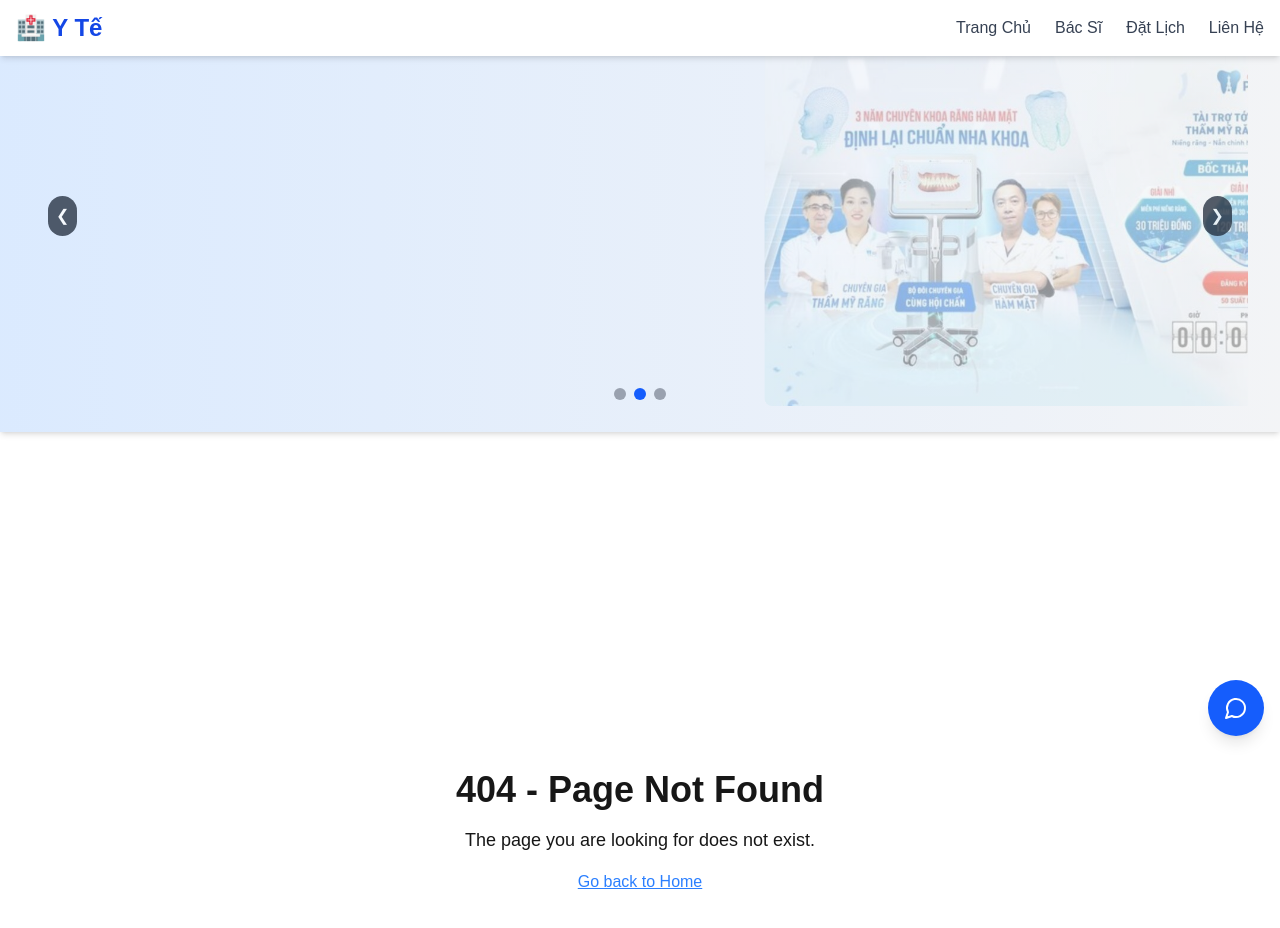
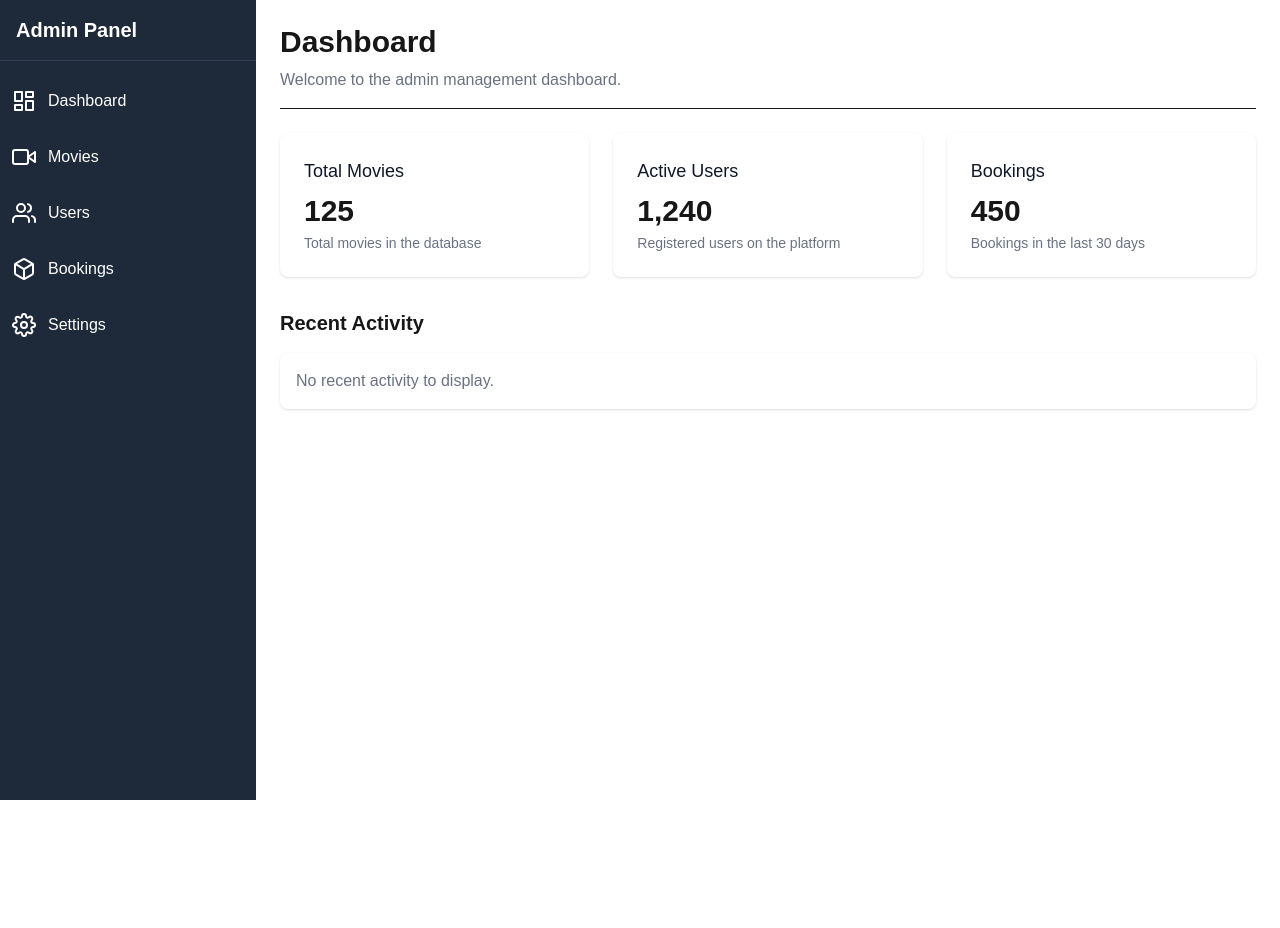
Before and after one commit to QUANGNOTFUN/medical-service-web-nextjs, a Next.js app: page /management in a window 1280 px wide. Before the commit this address had no page. Shown: the top 928 px of the page. After the commit the page ends 800 px from the top, so only its background shows below. Built offline with nearby package versions, Linux system fonts and the light colour scheme.

Commit message:
update project structure

```diff
--- /dev/null
+++ b/src/app/(admin)/layout.tsx
@@ -0,0 +1,19 @@
+import React from 'react';
+import AdminSidebar from '@/components/sidebar/AdminSidebar';
+import '../globals.css';
+export default function ManagementLayout({
+  children,
+}: {
+  children: React.ReactNode;
+}) {
+  return (
+    <div className="flex min-h-screen">
+      <AdminSidebar />
+      <main className="flex-1 p-6 overflow-auto">
+        <div className="container mx-auto">
+          {children}
+        </div>
+      </main>
+    </div>
+  );
+}
--- /dev/null
+++ b/src/app/(admin)/management/page.tsx
@@ -0,0 +1,56 @@
+import React from 'react';
+
+export default function ManagementPage() {
+  return (
+    <div className="space-y-6">
+      <div className="border-b pb-4">
+        <h1 className="text-3xl font-bold">Dashboard</h1>
+        <p className="text-gray-500 mt-2">Welcome to the admin management dashboard.</p>
+      </div>
+
+      <div className="grid grid-cols-1 md:grid-cols-2 lg:grid-cols-3 gap-6">
+        <DashboardCard
+          title="Total Movies"
+          value="125"
+          description="Total movies in the database"
+        />
+        <DashboardCard
+          title="Active Users"
+          value="1,240"
+          description="Registered users on the platform"
+        />
+        <DashboardCard
+          title="Bookings"
+          value="450"
+          description="Bookings in the last 30 days"
+        />
+      </div>
+
+      <div className="mt-8">
+        <h2 className="text-xl font-semibold mb-4">Recent Activity</h2>
+        <div className="bg-white dark:bg-gray-800 rounded-lg shadow p-4">
+          <p className="text-gray-500">No recent activity to display.</p>
+        </div>
+      </div>
+    </div>
+  );
+}
+
+// Dashboard card component for statistics
+function DashboardCard({
+  title,
+  value,
+  description
+}: {
+  title: string;
+  value: string;
+  description: string;
+}) {
+  return (
+    <div className="bg-white dark:bg-gray-800 rounded-lg shadow p-6">
+      <h3 className="text-lg font-medium text-gray-900 dark:text-white">{title}</h3>
+      <p className="text-3xl font-bold mt-2">{value}</p>
+      <p className="text-gray-500 text-sm mt-1">{description}</p>
+    </div>
+  );
+}
--- a/src/app/layout.tsx
+++ b/src/app/(guest)/layout.tsx
@@ -1,8 +1,8 @@
 import type { Metadata } from "next";
 import { Geist, Geist_Mono } from "next/font/google";
-import "./globals.css"
+import "../globals.css"
 import Header from "@/components/header/Header";
-import Footer from "../components/footer/Footer";
+import Footer from "../../components/footer/Footer";
 import PosterCarousel from "@/components/silders/Poster";
 import { FC, ReactNode } from "react";
 import IconMessage from "@/components/icons/IconMessage";
--- /dev/null
+++ b/src/components/ClientHeaderFooter.tsx
@@ -0,0 +1,21 @@
+"use client";
+
+import { usePathname } from "next/navigation";
+import Header from "@/components/header/Header";
+import Footer from "@/components/footer/Footer";
+
+export default function ClientHeaderFooter() {
+    const pathname = usePathname();
+    const isManagementRoute = pathname.startsWith("/management");
+
+    if (isManagementRoute) {
+        return null; // Không hiển thị Header/Footer cho /management
+    }
+
+    return (
+        <>
+            <Header />
+            <Footer />
+        </>
+    );
+}
--- /dev/null
+++ b/src/components/icons/AdminIcons.tsx
@@ -0,0 +1,41 @@
+import React from 'react';
+
+export const DashboardIcon: React.FC = () => (
+  <svg xmlns="http://www.w3.org/2000/svg" width="24" height="24" viewBox="0 0 24 24" fill="none" stroke="currentColor" strokeWidth="2" strokeLinecap="round" strokeLinejoin="round">
+    <rect x="3" y="3" width="7" height="9" />
+    <rect x="14" y="3" width="7" height="5" />
+    <rect x="14" y="12" width="7" height="9" />
+    <rect x="3" y="16" width="7" height="5" />
+  </svg>
+);
+
+export const MoviesIcon: React.FC = () => (
+  <svg xmlns="http://www.w3.org/2000/svg" width="24" height="24" viewBox="0 0 24 24" fill="none" stroke="currentColor" strokeWidth="2" strokeLinecap="round" strokeLinejoin="round">
+    <polygon points="23 7 16 12 23 17 23 7" />
+    <rect x="1" y="5" width="15" height="14" rx="2" ry="2" />
+  </svg>
+);
+
+export const UsersIcon: React.FC = () => (
+  <svg xmlns="http://www.w3.org/2000/svg" width="24" height="24" viewBox="0 0 24 24" fill="none" stroke="currentColor" strokeWidth="2" strokeLinecap="round" strokeLinejoin="round">
+    <path d="M17 21v-2a4 4 0 0 0-4-4H5a4 4 0 0 0-4 4v2" />
+    <circle cx="9" cy="7" r="4" />
+    <path d="M23 21v-2a4 4 0 0 0-3-3.87" />
+    <path d="M16 3.13a4 4 0 0 1 0 7.75" />
+  </svg>
+);
+
+export const BookingsIcon: React.FC = () => (
+  <svg xmlns="http://www.w3.org/2000/svg" width="24" height="24" viewBox="0 0 24 24" fill="none" stroke="currentColor" strokeWidth="2" strokeLinecap="round" strokeLinejoin="round">
+    <path d="M21 16V8a2 2 0 0 0-1-1.73l-7-4a2 2 0 0 0-2 0l-7 4A2 2 0 0 0 3 8v8a2 2 0 0 0 1 1.73l7 4a2 2 0 0 0 2 0l7-4A2 2 0 0 0 21 16z" />
+    <polyline points="3.27 6.96 12 12.01 20.73 6.96" />
+    <line x1="12" y1="22.08" x2="12" y2="12" />
+  </svg>
+);
+
+export const SettingsIcon: React.FC = () => (
+  <svg xmlns="http://www.w3.org/2000/svg" width="24" height="24" viewBox="0 0 24 24" fill="none" stroke="currentColor" strokeWidth="2" strokeLinecap="round" strokeLinejoin="round">
+    <circle cx="12" cy="12" r="3" />
+    <path d="M19.4 15a1.65 1.65 0 0 0 .33 1.82l.06.06a2 2 0 0 1 0 2.83 2 2 0 0 1-2.83 0l-.06-.06a1.65 1.65 0 0 0-1.82-.33 1.65 1.65 0 0 0-1 1.51V21a2 2 0 0 1-2 2 2 2 0 0 1-2-2v-.09A1.65 1.65 0 0 0 9 19.4a1.65 1.65 0 0 0-1.82.33l-.06.06a2 2 0 0 1-2.83 0 2 2 0 0 1 0-2.83l.06-.06a1.65 1.65 0 0 0 .33-1.82 1.65 1.65 0 0 0-1.51-1H3a2 2 0 0 1-2-2 2 2 0 0 1 2-2h.09A1.65 1.65 0 0 0 4.6 9a1.65 1.65 0 0 0-.33-1.82l-.06-.06a2 2 0 0 1 0-2.83 2 2 0 0 1 2.83 0l.06.06a1.65 1.65 0 0 0 1.82.33H9a1.65 1.65 0 0 0 1-1.51V3a2 2 0 0 1 2-2 2 2 0 0 1 2 2v.09a1.65 1.65 0 0 0 1 1.51 1.65 1.65 0 0 0 1.82-.33l.06-.06a2 2 0 0 1 2.83 0 2 2 0 0 1 0 2.83l-.06.06a1.65 1.65 0 0 0-.33 1.82V9a1.65 1.65 0 0 0 1.51 1H21a2 2 0 0 1 2 2 2 2 0 0 1-2 2h-.09a1.65 1.65 0 0 0-1.51 1z" />
+  </svg>
+);
--- /dev/null
+++ b/src/components/sidebar/AdminSidebar.tsx
@@ -0,0 +1,51 @@
+import React from 'react';
+import Link from 'next/link';
+import {
+  DashboardIcon,
+  MoviesIcon,
+  UsersIcon,
+  BookingsIcon,
+  SettingsIcon
+} from '@/components/icons/AdminIcons';
+
+interface SidebarItem {
+  title: string;
+  href: string;
+  icon?: React.ReactNode;
+}
+
+interface AdminSidebarProps {
+  className?: string;
+}
+
+const AdminSidebar: React.FC<AdminSidebarProps> = ({ className = '' }) => {
+  const sidebarItems: SidebarItem[] = [
+    { title: 'Dashboard', href: '/management', icon: <DashboardIcon /> },
+    { title: 'Movies', href: '/management/movies', icon: <MoviesIcon /> },
+    { title: 'Users', href: '/management/users', icon: <UsersIcon /> },
+    { title: 'Bookings', href: '/management/bookings', icon: <BookingsIcon /> },
+    { title: 'Settings', href: '/management/settings', icon: <SettingsIcon /> },
+  ];
+
+  return (
+    <aside className={`w-64 h-screen bg-gray-800 text-white ${className}`}>
+      <div className="p-4 border-b border-gray-700">
+        <h2 className="text-xl font-bold">Admin Panel</h2>
+      </div>
+      <nav className="mt-4">
+        <ul>
+          {sidebarItems.map((item, index) => (
+            <li key={index} className="mb-2">
+              <Link href={item.href} className="flex items-center p-3 hover:bg-gray-700 rounded-md transition-colors">
+                {item.icon && <span className="mr-3">{item.icon}</span>}
+                <span>{item.title}</span>
+              </Link>
+            </li>
+          ))}
+        </ul>
+      </nav>
+    </aside>
+  );
+};
+
+export default AdminSidebar;
```
Also changed, not shown: src/app/(guest)/page.tsx (renamed from src/app/page.tsx).
